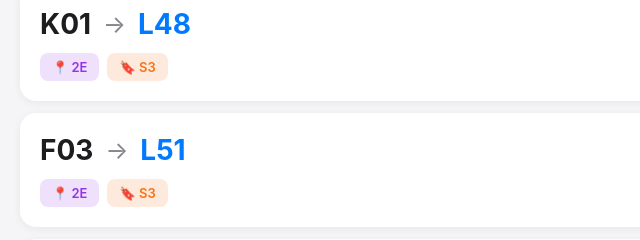
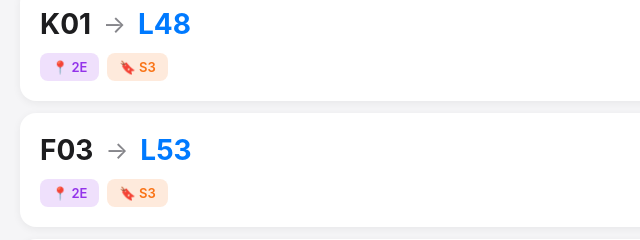
Before and after one commit to Teteouf/Parking-Aero-WebApp, a website: page index.html in a window 1280 px wide. Shown: the part 3362-3602 px from the top of the page, 0-640 px from the left. Drawn offline with Linux system fonts and the light colour scheme.

Commit message:
Update index.html
changement de porte

```diff
--- a/index.html
+++ b/index.html
@@ -494,7 +494,7 @@
       {"parkingCode":"K09","gates":["L46"],"terminal":"2E","section":"S3","offsite":false,"ramp":false,"elevator":false},
       {"parkingCode":"K05","gates":["L48"],"terminal":"2E","section":"S3","offsite":false,"ramp":false,"elevator":false},
       {"parkingCode":"K01","gates":["L48"],"terminal":"2E","section":"S3","offsite":false,"ramp":false,"elevator":false},
-      {"parkingCode":"F03","gates":["L51"],"terminal":"2E","section":"S3","offsite":false,"ramp":false,"elevator":false},
+      {"parkingCode":"F03","gates":["L53"],"terminal":"2E","section":"S3","offsite":false,"ramp":false,"elevator":false},
       {"parkingCode":"E29","gates":["L35"],"terminal":"2E","section":"S3","offsite":false,"ramp":false,"elevator":false},
       {"parkingCode":"E27","gates":["L33"],"terminal":"2E","section":"S3","offsite":false,"ramp":false,"elevator":false},
       {"parkingCode":"E25","gates":["L33"],"terminal":"2E","section":"S3","offsite":false,"ramp":false,"elevator":false},
```
